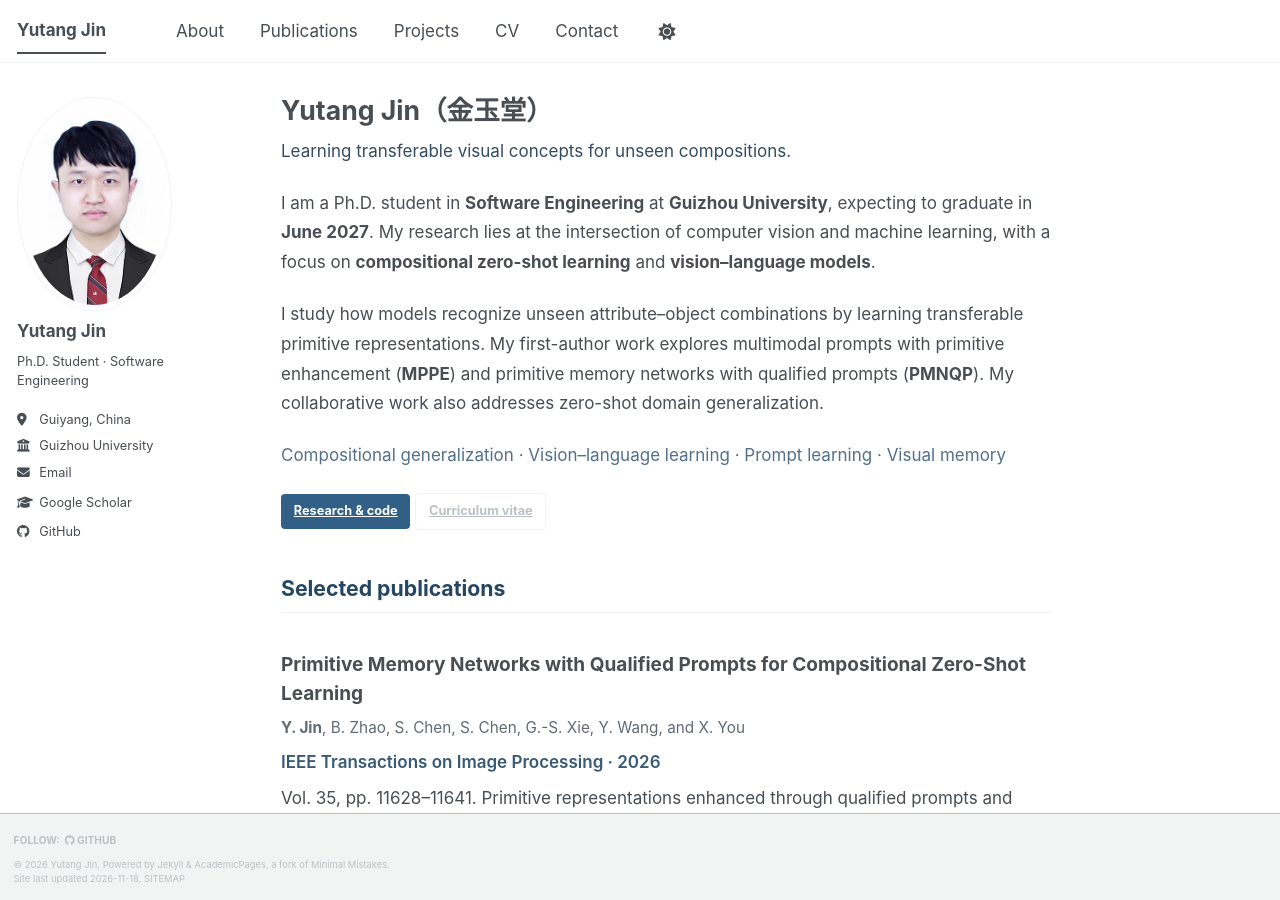
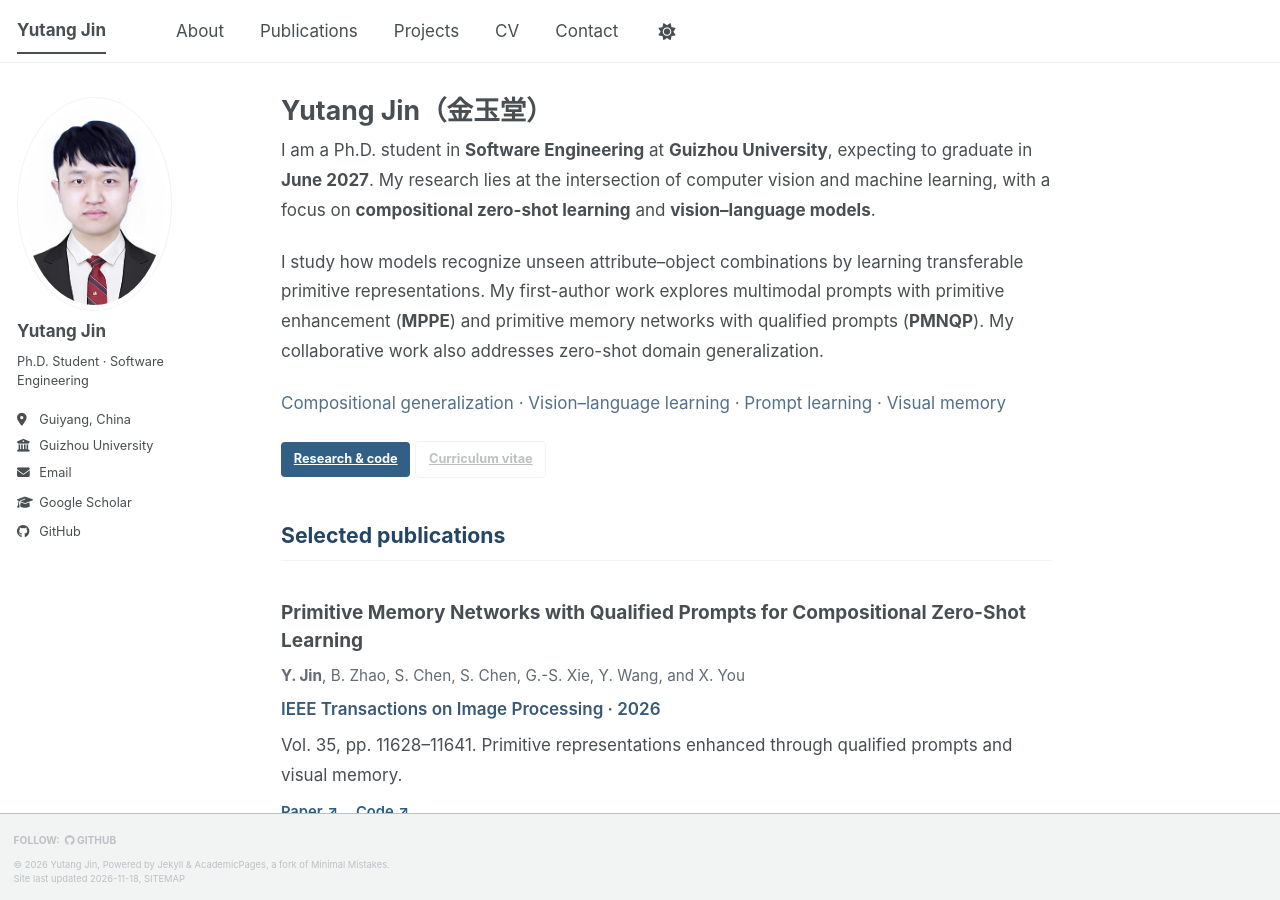
Before and after one commit to YtJin-git/YtJin-git.github.io, a Jekyll site: the page built from _pages/about.md, in a window 1280 px wide and 900 px high. Built offline with Jekyll 4.4.1, drawn with Linux system fonts in a browser that asks for light colours.

Commit message:
Remove homepage introductory slogan

```diff
--- a/_pages/about.md
+++ b/_pages/about.md
@@ -4,8 +4,6 @@ seo_title: 'Yutang Jin（金玉堂）| Guizhou University'
 permalink: /
 author_profile: true
 ---
-
-<p class="intro-lead">Learning transferable visual concepts for unseen compositions.</p>
 
 I am a Ph.D. student in **Software Engineering** at **Guizhou University**, expecting to graduate in **June 2027**. My research lies at the intersection of computer vision and machine learning, with a focus on **compositional zero-shot learning** and **vision–language models**.
 
```
